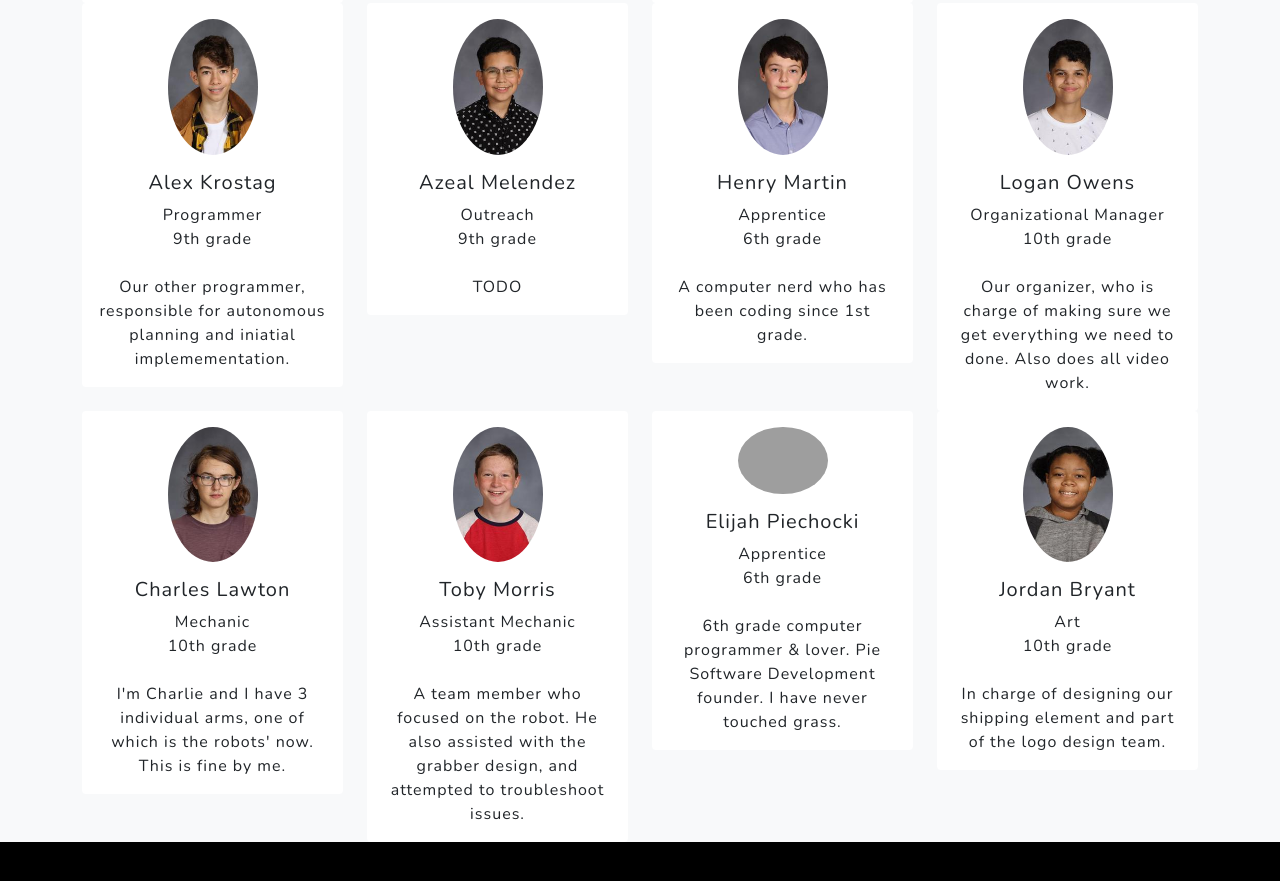
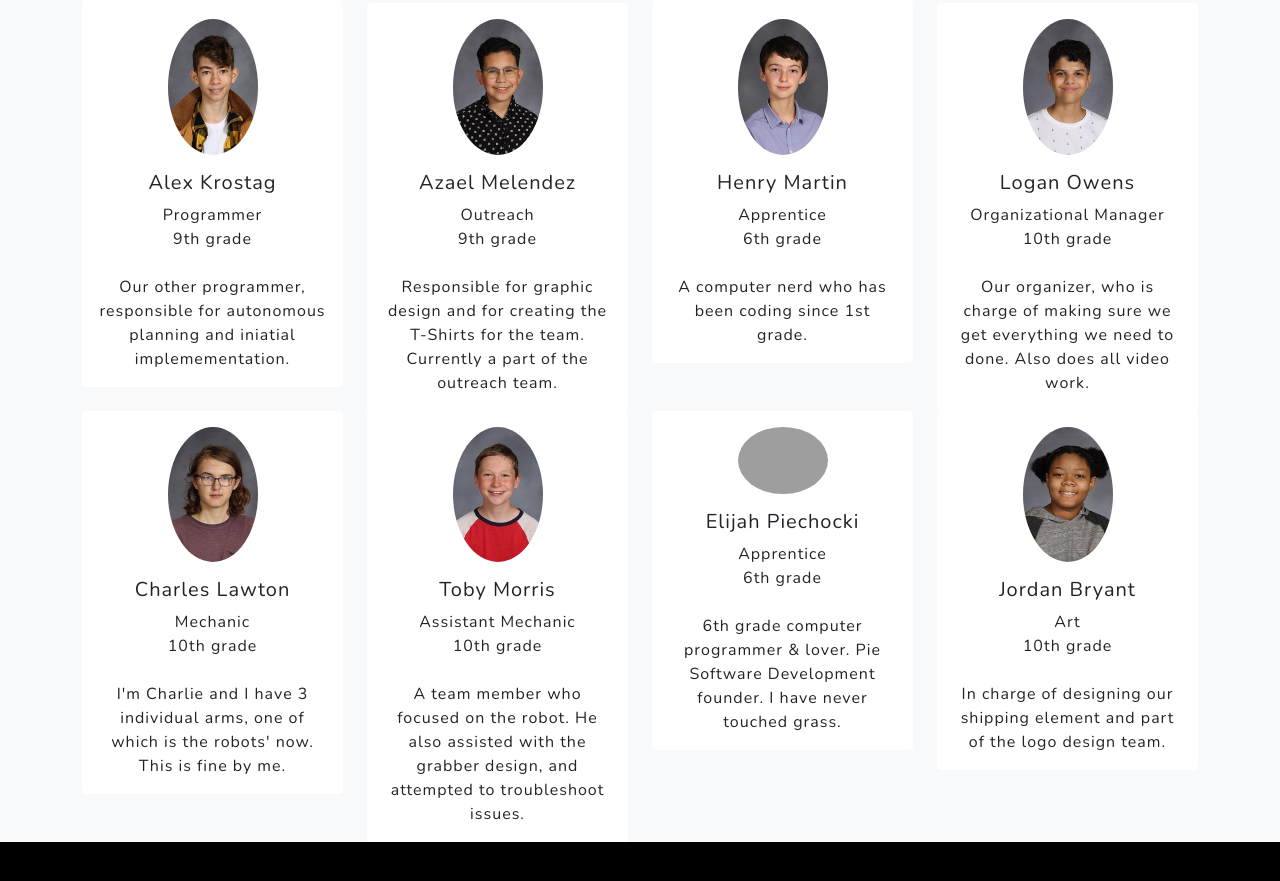
Before and after one commit to JavaJokers/JavaJokers.github.io, a plain HTML site: page meettheteam/index.html in a window 1280 px wide. Shown: the part 1767-2648 px from the top of the page. Drawn offline with nearby package versions, Linux system fonts and the light colour scheme; grey boxes are pictures that could not be loaded.

Commit message:
update azael bio 12.18.21 16:30

```diff
--- a/meettheteam/index.html
+++ b/meettheteam/index.html
@@ -109,8 +109,8 @@
         </div>
         <div class="col-md-3">
             <div class="bg-white p-3 text-center rounded box"><img class="img-responsive rounded-circle" src="../assets/portrait/azael.jpg" width="90">
-                <h5 class="mt-3 name">Azeal Melendez</h5><span class="work d-block">Outreach</span><span class="work d-block">9th grade</span>
-                <div class="mt-4 about"><span>TODO</span></div>
+                <h5 class="mt-3 name">Azael Melendez</h5><span class="work d-block">Outreach</span><span class="work d-block">9th grade</span>
+                <div class="mt-4 about"><span>Responsible for graphic design and for creating the T-Shirts for the team.  Currently a part of the outreach team.</span></div>
 
             </div>
         </div>
```
